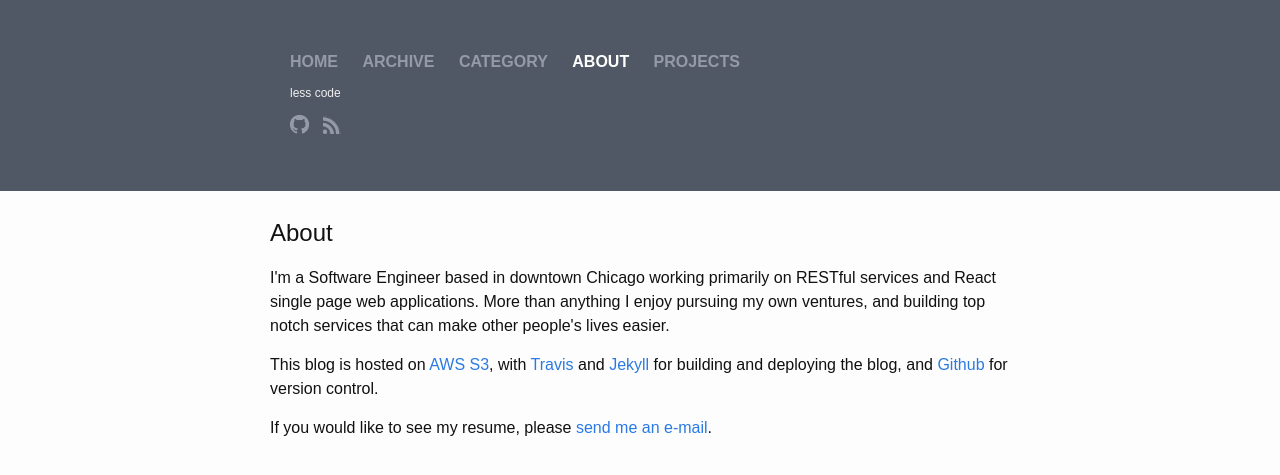
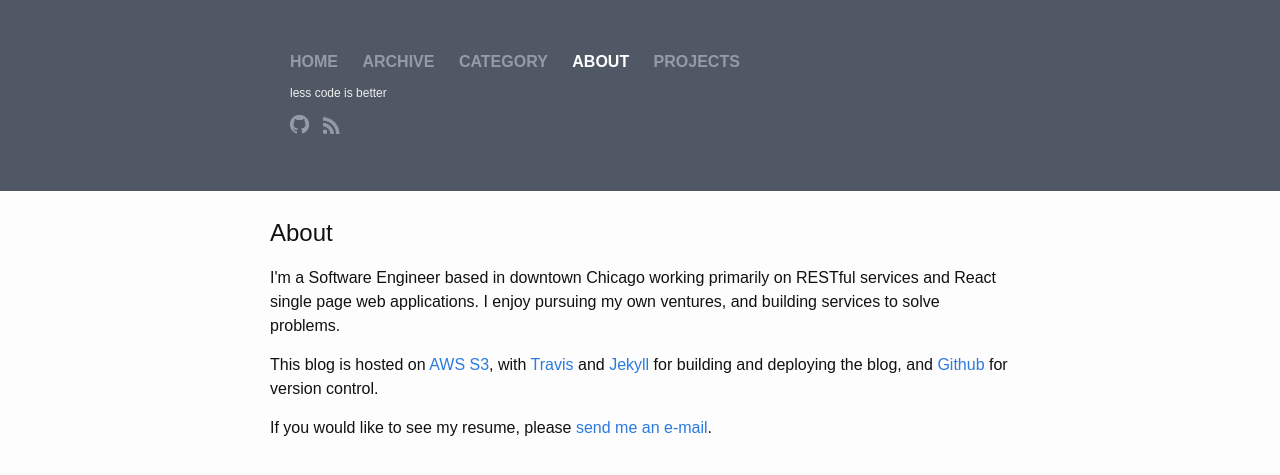
Before and after one commit to moodysalem/moodysalem.github.io, a Jekyll site: the page built from about.html, in a window 1280 px wide. Shown: the top 475 px of the page. Built offline with Jekyll 4.4.1, drawn with Linux system fonts in a browser that asks for light colours; nearby versions of some CDN libraries; comment, search, counter and statistics services are not loaded.

Commit message:
change motto/desc

```diff
--- a/_config.yml
+++ b/_config.yml
@@ -1,8 +1,8 @@
 # Site settings
 title: Moody Salem's Blog
-motto: less code
+motto: less code is better
 email: moody.salem@gmail.com
-description: Chicago based Software Engineer
+description: Chicago based Software Engineer and React enthusiast
 baseurl: "" # the subpath of your site, e.g. /blog/
 url: "http://moodysalem.com" # the base hostname & protocol for your site
 github_username:  moodysalem
--- a/about.html
+++ b/about.html
@@ -6,8 +6,7 @@ layout: default
     <h2>About</h2>
 
     <p>I'm a Software Engineer based in downtown Chicago working primarily on RESTful services and React single page web
-        applications. More than anything I enjoy pursuing my own ventures, and building top notch services that can make
-        other people's lives easier.</p>
+        applications. I enjoy pursuing my own ventures, and building services to solve problems.</p>
 
     <p>This blog is hosted on
         <a href="https://aws.amazon.com/s3">AWS S3</a>,
```
